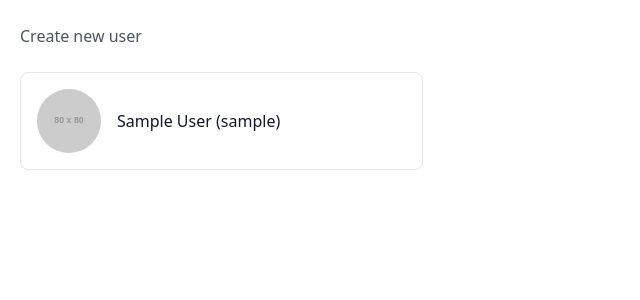
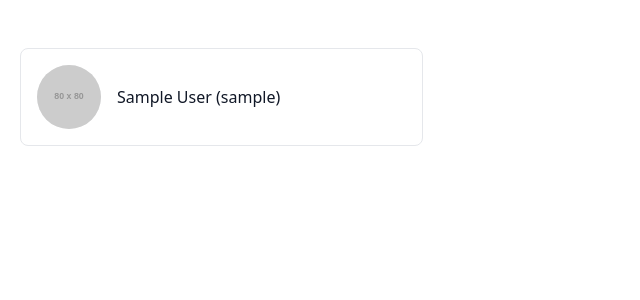
Before and after one commit to Qitaal/Django-Project-Manager-App, a Django app: page /user/list/ in a window 1280 px wide. Shown: the part 80-380 px from the top of the page, without its empty margins (0-640 px from the left). Run offline with Django 3.2, Linux system fonts and the light colour scheme; the visitor is signed in with stand-in values (Sample User, id 1); data comes from the database, SQL or seed files in the repository; grey boxes labelled with a size stand in for pictures from a placeholder-image service; some libraries are stand-ins or nearby versions.

Commit message:
fix access for HR and Admin

```diff
--- a/src/templates/navbar.html
+++ b/src/templates/navbar.html
@@ -12,7 +12,7 @@
         {% if request.user.is_authenticated %}
 
         <nav class="md:ml-auto md:mr-auto flex flex-wrap items-center text-base justify-center">
-            {% if request.user.role == 'Admin' %}
+            {% if request.user.role == 'Admin' or request.user.role == 'HR' %}
             <a href="{% url 'user:user-list' %}" class="mr-5 hover:text-gray-900">Users</a>
             {% endif %}
             <a class="mr-5 hover:text-gray-900">Second Link</a>
--- a/src/user/templates/user/user_detail.html
+++ b/src/user/templates/user/user_detail.html
@@ -77,6 +77,8 @@
                 <div class="flex items-center pb-5 border-b-2 border-gray-100 mb-5">
                 </div>
                 <div class="flex">
+                    {% if request.user.role == 'Admin' %}
+
                     <a href="{% url 'user:user-update' user.id %}"
                         class="flex text-white bg-yellow-500 border-0 py-2 px-10 focus:outline-none hover:bg-yellow-600 rounded">
                         Edit
@@ -85,6 +87,8 @@
                         class="flex ml-auto text-white bg-red-500 border-0 py-2 px-6 focus:outline-none hover:bg-red-600 rounded">
                         Delete
                     </a>
+
+                    {% endif %}
                 </div>
             </div>
         </div>
--- a/src/user/templates/user/user_list.html
+++ b/src/user/templates/user/user_list.html
@@ -4,8 +4,13 @@
 
 <section class="text-gray-600 body-font">
     <div class="container px-5 py-6 mx-auto">
+        {% if request.user.role == 'Admin' %}
 
-        <a class="hover:text-blue-700" href="{% url 'user:user-create' %}">Create new user</a>
+        <a class="hover:text-blue-700" href="{% url 'user:user-create' %}">
+            Create new user
+        </a>
+
+        {% endif %}
         <div class="flex flex-wrap -m-2 mt-4">
             {% for user in users %}
 
```
